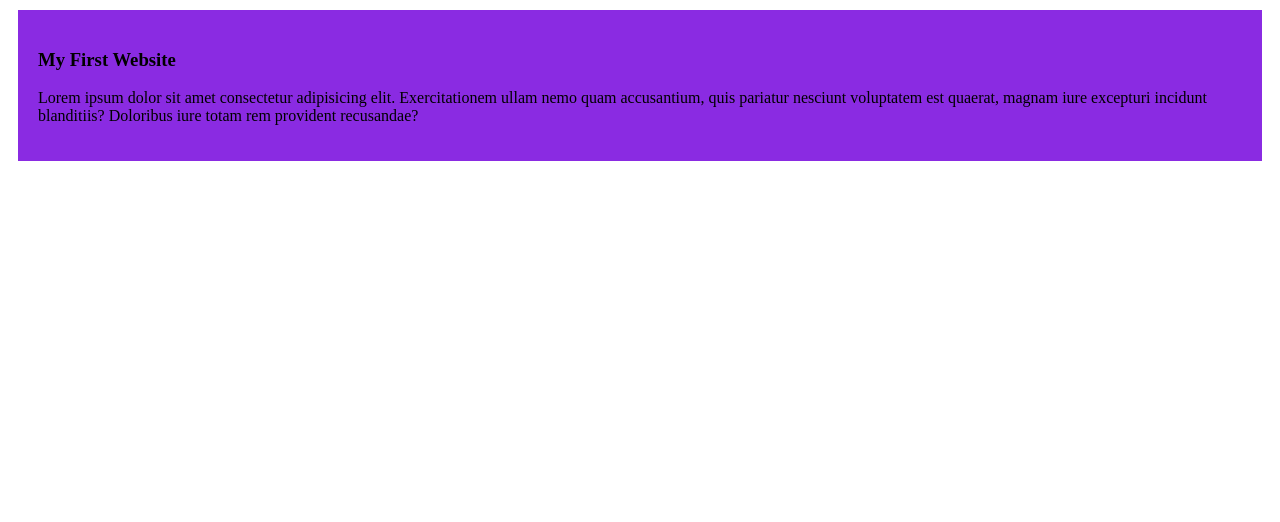
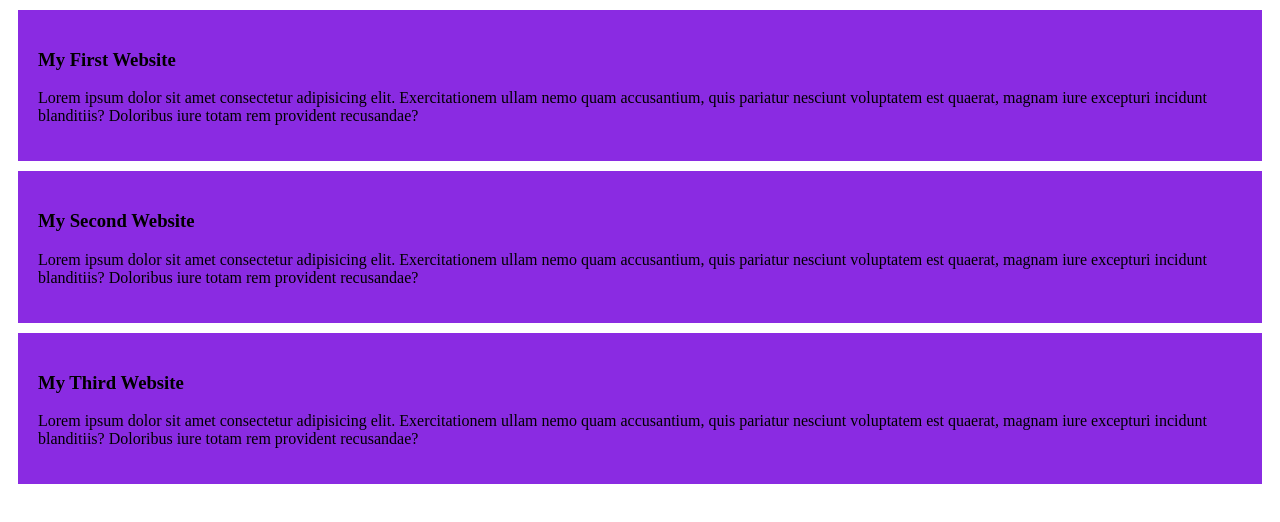
Before and after one commit to PulokRoy11225/my-simple-website, a plain HTML site: page index.html in a window 1280 px wide. Drawn offline with Linux system fonts and the light colour scheme.

Commit message:
added the second blog

```diff
--- a/index.html
+++ b/index.html
@@ -11,5 +11,13 @@
     <h3>My First Website</h3>
     <p>Lorem ipsum dolor sit amet consectetur adipisicing elit. Exercitationem ullam nemo quam accusantium, quis pariatur nesciunt voluptatem est quaerat, magnam iure excepturi incidunt blanditiis? Doloribus iure totam rem provident recusandae?</p>
   </div>
+  <div>
+    <h3>My Second Website</h3>
+    <p>Lorem ipsum dolor sit amet consectetur adipisicing elit. Exercitationem ullam nemo quam accusantium, quis pariatur nesciunt voluptatem est quaerat, magnam iure excepturi incidunt blanditiis? Doloribus iure totam rem provident recusandae?</p>
+  </div>
+  <div>
+    <h3>My Third Website</h3>
+    <p>Lorem ipsum dolor sit amet consectetur adipisicing elit. Exercitationem ullam nemo quam accusantium, quis pariatur nesciunt voluptatem est quaerat, magnam iure excepturi incidunt blanditiis? Doloribus iure totam rem provident recusandae?</p>
+  </div>
 </body>
 </html>
```
